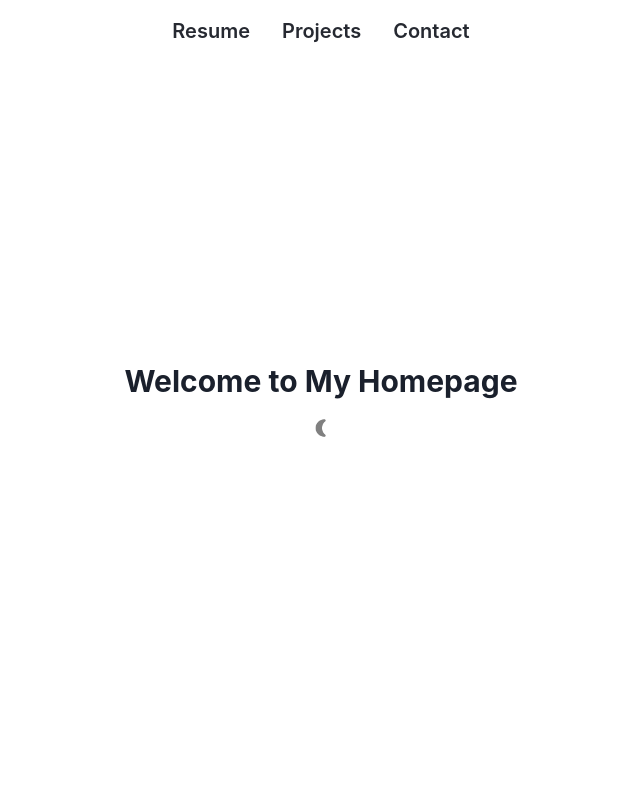
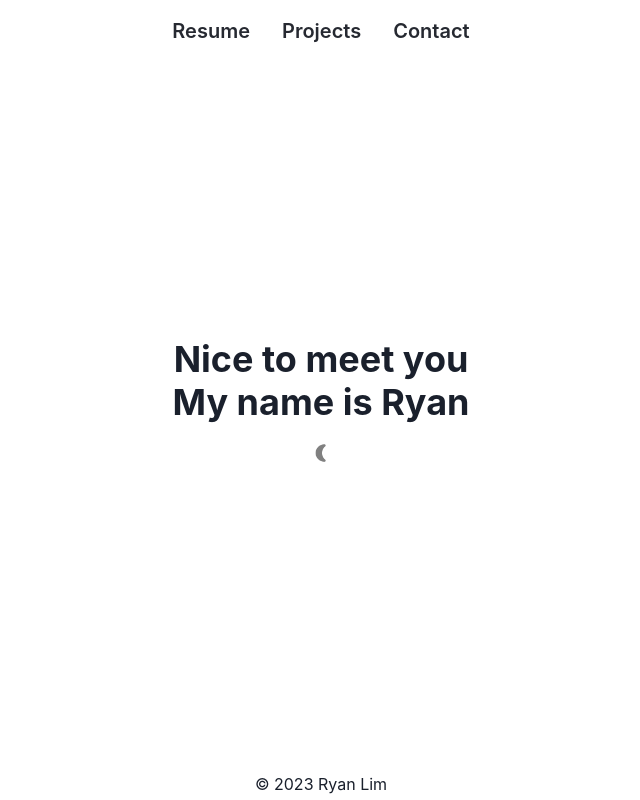
Before and after one commit to Seibell/seibell.github.io, a React (Create React App) app: page / in a window 1280 px wide. Shown: the whole page, without its empty margins (319-959 px from the left). Built offline with nearby package versions, Linux system fonts and the light colour scheme.

Commit message:
added semi language support but half done

```diff
--- a/src/App.js
+++ b/src/App.js
@@ -1,8 +1,19 @@
-import { Box, useColorMode, Flex, Heading } from "@chakra-ui/react";
+import { Box, useColorMode, Flex, Heading, Select } from "@chakra-ui/react";
+import { useState } from "react";
 import DarkModeButton from './components/DarkModeButton';
 import NavBar from './components/NavBar';
+import { languageData } from './constants/languageData';
 
 function App() {
+  const currentYear = new Date().getFullYear();
+  const [selectedLanguage, setSelectedLanguage] = useState("en");
+
+  const handleLanguageChange = (event) => {
+    setSelectedLanguage(event.target.value);
+  };
+
+  const { greeting, name } = languageData[selectedLanguage];
+
   return (
     <Box overflow="hidden" h="100vh">
       <Flex
@@ -19,10 +30,13 @@ function App() {
           justify="center"
           style={{ minHeight: 'calc(100vh - 40px)', marginTop: '-40px' }}
         >
-          <Heading mb={4} fontSize="3xl">Welcome to My Homepage</Heading>
-
+          <Heading fontSize="4xl">{greeting}</Heading>
+          <Heading mb={4} fontSize="4xl">{name}</Heading>
           <DarkModeButton />
         </Flex>
+        <footer className="footer" style={{ marginTop: '-10px', fontWeight: 'semibold' }}>
+          © {currentYear} Ryan Lim
+        </footer>
       </Flex>
     </Box>
   );
--- /dev/null
+++ b/src/constants/languageData.js
@@ -0,0 +1,18 @@
+export const languageData = {
+    en: {
+        greeting: "Nice to meet you",
+        name: "My name is Ryan",
+    },
+    cn: {
+        greeting: "你好",
+        name: "我叫林俊伟",
+    },
+    jp: {
+        greeting: "はじめまして",
+        name: "私の名前はライアンです",
+    },
+    kr: {
+        greeting: "반가워요",
+        name: "나는 라이언"
+    }
+}
```
